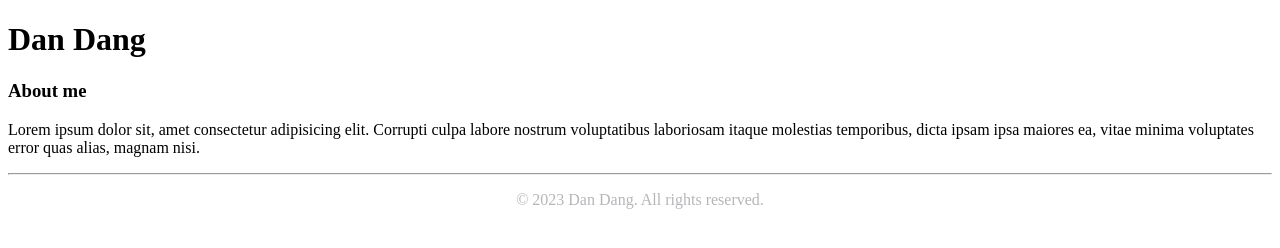
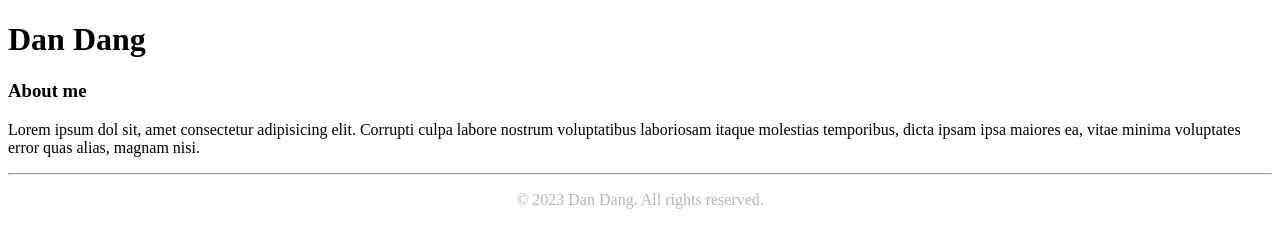
Before and after one commit to s4059881-ps1nov/web, a plain HTML site: page index.html in a window 1280 px wide. Drawn offline with Linux system fonts and the light colour scheme.

Commit message:
Update index.html

```diff
--- a/index.html
+++ b/index.html
@@ -19,7 +19,7 @@
 
     <div>
         <h3> About me</h3>
-        <p> Lorem ipsum dolor sit, amet consectetur adipisicing elit. Corrupti culpa labore nostrum voluptatibus laboriosam itaque molestias temporibus, dicta ipsam ipsa maiores ea, vitae minima voluptates error quas alias, magnam nisi.</p>
+        <p> Lorem ipsum dol sit, amet consectetur adipisicing elit. Corrupti culpa labore nostrum voluptatibus laboriosam itaque molestias temporibus, dicta ipsam ipsa maiores ea, vitae minima voluptates error quas alias, magnam nisi.</p>
     </div>
 
     <footer id="main-footer">
```
